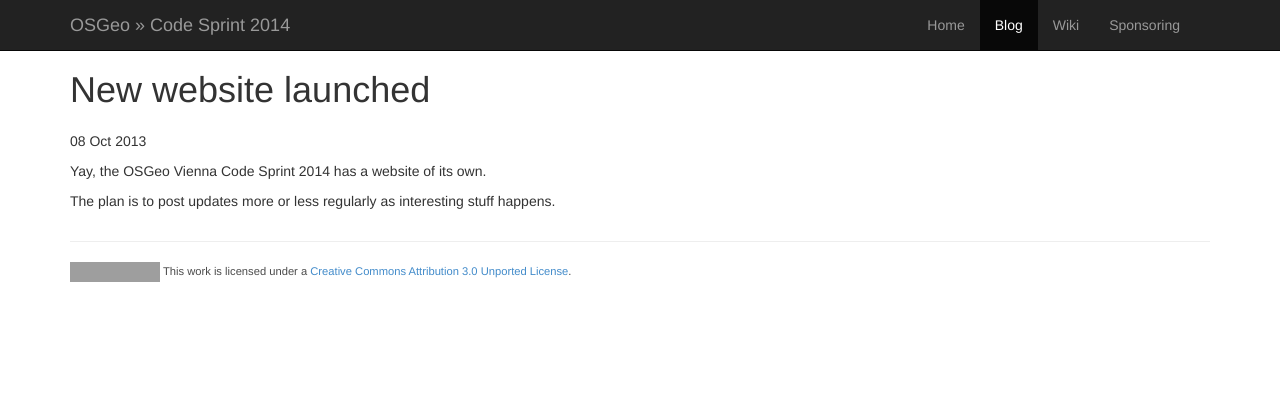
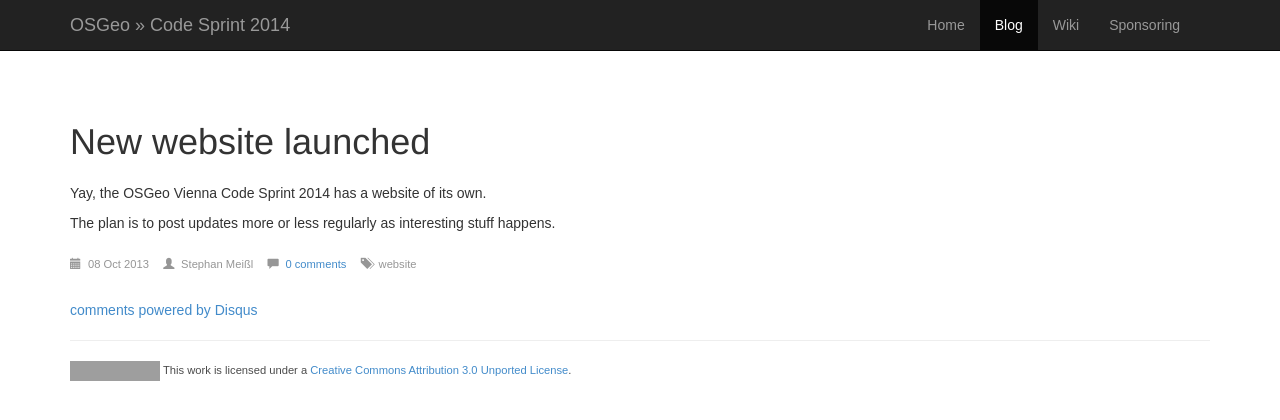
Before and after one commit to EOX-A/vienna_code_sprint_2014, a Jekyll site: the page built from _posts/2013-10-04-website.markdown, in a window 1280 px wide. Shown: the top 420 px of the page. Built offline with Jekyll 4.4.1, drawn with Linux system fonts in a browser that asks for light colours; some web fonts are replaced; Markdown is read by kramdown in place of the engine named in the settings; a script that is not in the unit is left out; comment, search, counter and statistics services are not loaded; grey boxes are pictures that could not be loaded.

Commit message:
Integrated Disqus comments, redid the single blog post page

```diff
--- a/_layouts/post.html
+++ b/_layouts/post.html
@@ -1,7 +1,37 @@
 ---
-layout: main
+layout: default
 ---
+<div class="container" id="content">
+    <div class="post">
+        <h1>{{ page.title }}</h1>
 
-<p class="meta">{{ page.date | date_to_string }}</p>
+        {{ content }}
 
-{{ content }}
+        <ul class="meta">
+            <li><span class="glyphicon glyphicon-calendar"></span>{{ page.date | date_to_string }}</li>
+            <li><span class="glyphicon glyphicon-user"></span>{{ page.author }}</li>
+            <li><span class="glyphicon glyphicon-comment"></span><a href="{{ site.baseurl}}{{ post.url }}#disqus_thread">0 comments</a></li>
+            <li><span class="glyphicon glyphicon-tags"></span>{{ page.tags }}</li>
+        </ul>
+
+        <!-- start: Comments -->
+        <div id="disqus_thread"></div>
+        <script type="text/javascript">
+            /* * * CONFIGURATION VARIABLES: EDIT BEFORE PASTING INTO YOUR WEBPAGE * * */
+            var disqus_shortname = 'eox-github'; // required: replace example with your forum shortname
+            var disqus_identifier = '{{ page.id }}';
+            var disqus_title = '{{ page.title }}';
+            var disqus_url = '{{ site.url }}{{ page.url }}';
+
+            /* * * DON'T EDIT BELOW THIS LINE * * */
+            (function() {
+                var dsq = document.createElement('script'); dsq.type = 'text/javascript'; dsq.async = true;
+                dsq.src = '//' + disqus_shortname + '.disqus.com/embed.js';
+                (document.getElementsByTagName('head')[0] || document.getElementsByTagName('body')[0]).appendChild(dsq);
+            })();
+        </script>
+        <noscript>Please enable JavaScript to view the <a href="http://disqus.com/?ref_noscript">comments powered by Disqus.</a></noscript>
+        <a href="http://disqus.com" class="dsq-brlink">comments powered by <span class="logo-disqus">Disqus</span></a>
+        <!-- end: Comments -->
+    </div>
+</div>
--- a/css/main.css
+++ b/css/main.css
@@ -2,6 +2,7 @@
 body {
   padding-top: 50px;
   padding-bottom: 20px;
+  font-family: 'Droid Sans', Arial, sans-serif;
 }
 
 div.jumbotron div.container {
@@ -28,14 +29,14 @@ footer {
 }
 
 /* Blog Posts */
-div.post h2 {
+div.post h1 {
     margin-top: 2em;
 }
 div.post ul.meta {
     margin: 2em 0 0 0;
     padding: 0;
     font-size: .8em;
-    color: rgb(100, 100, 100);
+    color: rgb(150, 150, 150);
 }
 div.post ul.meta li {
     display: inline;
@@ -44,6 +45,9 @@ div.post ul.meta li {
 }
 div.post ul.meta span.glyphicon {
     margin-right: .6em;
+}
+div.post #disqus_thread {
+    margin-top: 2em;
 }
 
 #terrain_attribution {
```
Also changed, not shown: blog.html (+18 -4 lines).
